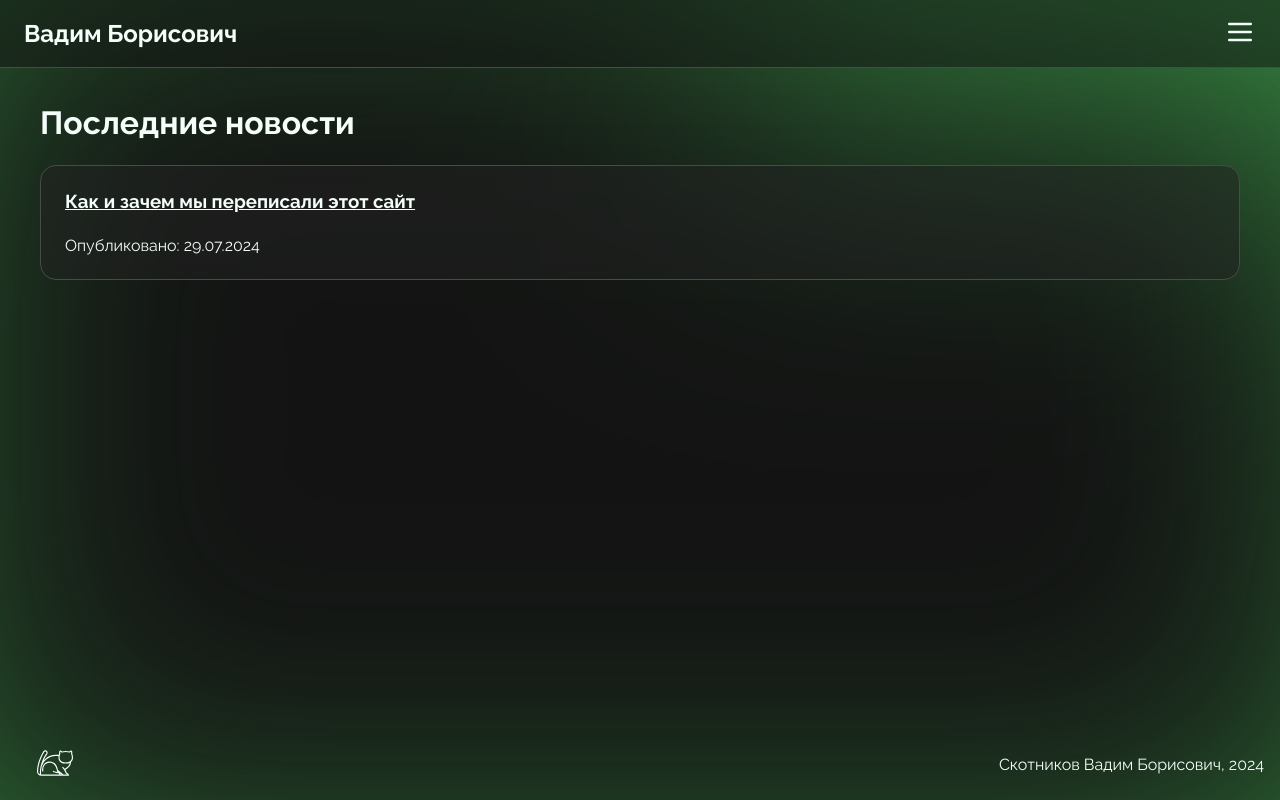
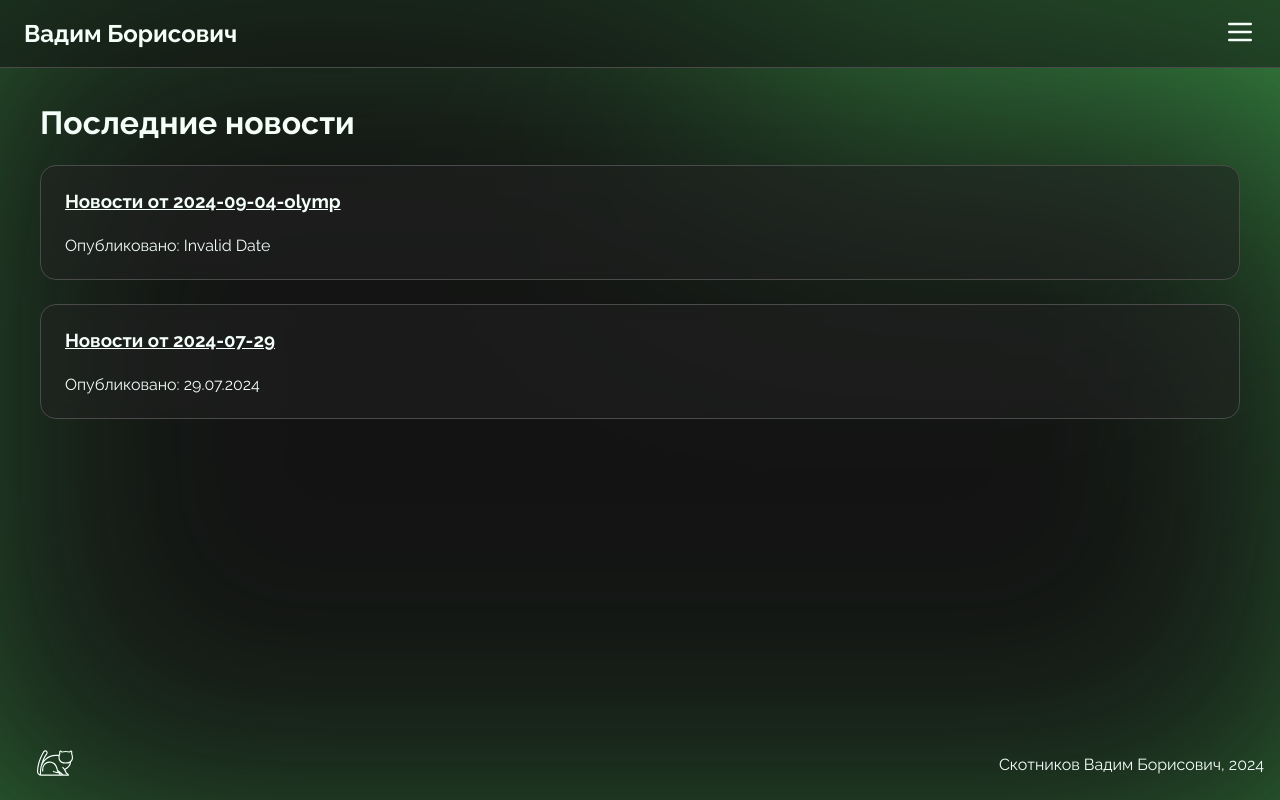
Before and after one commit to svbinf-ru/svbinf.ru, a Next.js app: page /news in a window 1280 px wide. Built offline with nearby package versions, Linux system fonts and the light colour scheme.

Commit message:
chore(news): add olymp news entry
Fixes #21

```diff
--- a/app/news/utils.ts
+++ b/app/news/utils.ts
@@ -11,7 +11,8 @@ interface NewsEntry {
 // В том числе не поддерживается кириллица.
 // См. также: https://github.com/vercel/next.js/issues/10084
 const titleMap = new Map([
-    ['2024-07-29', 'Как и зачем мы переписали этот сайт'],
+    ['2024-09-04', 'График школьного этапа ВсОШ 2024-2025!'],
+    ['2024-07-29-olymp', 'Как и зачем мы переписали этот сайт'],
 ])
 
 const direntToNews = (dirent: Dirent): NewsEntry => {
@@ -29,6 +30,7 @@ export const getRecentNews = (): NewsEntry[] => {
 
     return readdirSync(newsDir, { withFileTypes: true })
         .filter((dirent) => dirent.isDirectory())
-        .slice(0, 15)
+        .slice(-15)
+        .reverse()
         .map(direntToNews)
 }
```
Also changed, not shown: app/news/2024-09-04-olymp/page.mdx (added, +12 -0 lines), 1 other file (tests, documents, lock files or other folders).
